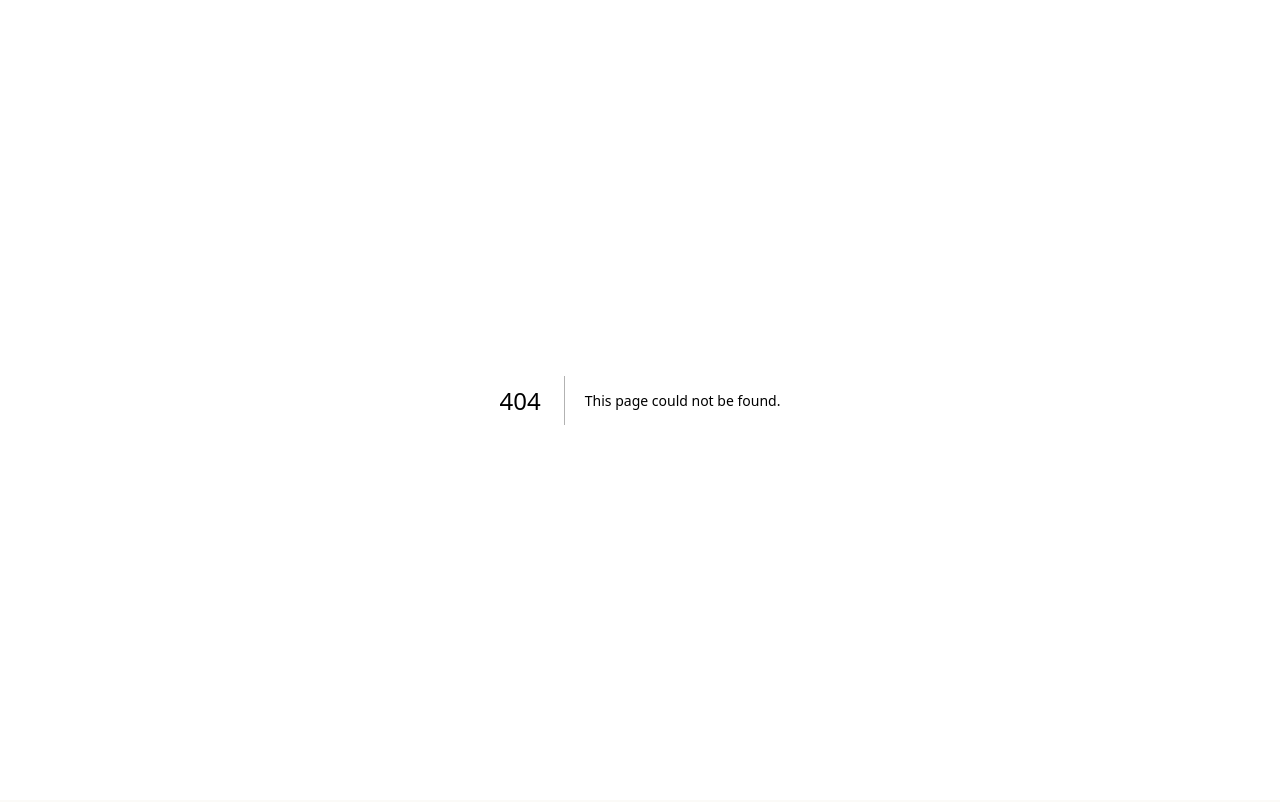
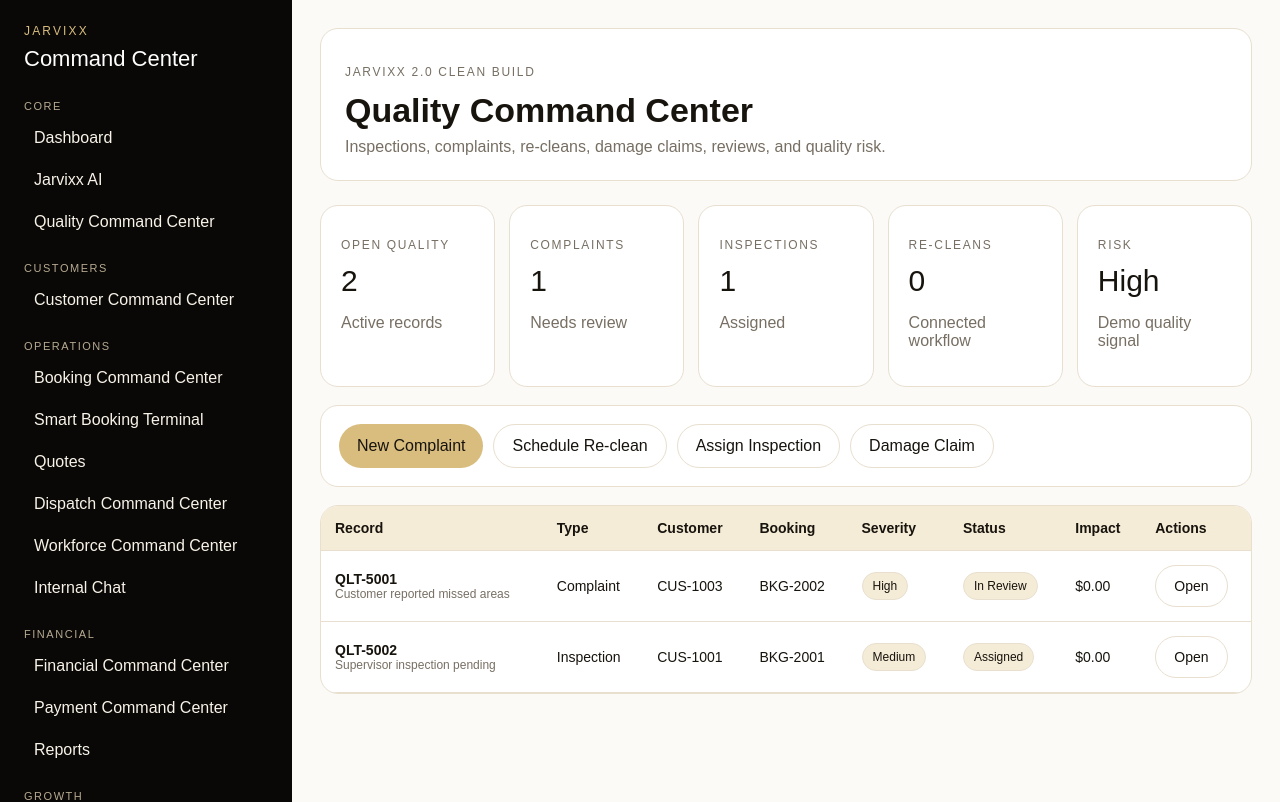
Before and after one commit to 360jarvis/JARVISV4, a Next.js app: page /app/quality in a window 1280 px wide. Before the commit this address had no page. Shown: the top 802 px of the page. Built offline with nearby package versions, Linux system fonts and the light colour scheme.

Commit message:
Connect Quality route to Command Center

```diff
--- /dev/null
+++ b/app/app/quality/page.tsx
@@ -0,0 +1,6 @@
+import AppShell from '../../../components/AppShell';
+import QualityCommandCenter from '../../../components/QualityCommandCenter';
+
+export default function QualityPage() {
+  return <AppShell title="Quality Command Center" subtitle="Inspections, complaints, re-cleans, damage claims, reviews, and quality risk."><QualityCommandCenter /></AppShell>;
+}
```
